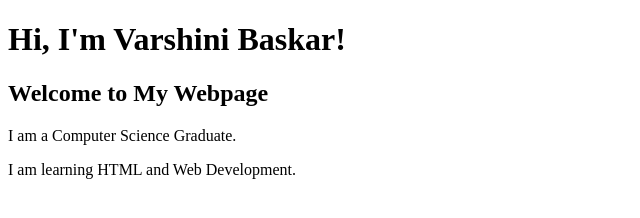
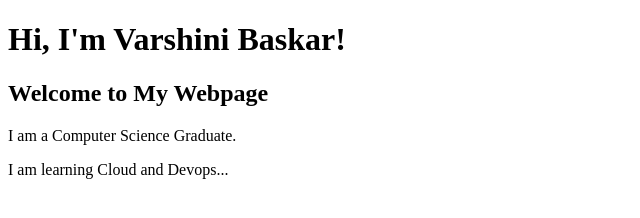
Before and after one commit to VarshiniBaskar-02/samplerepo, a plain HTML site: page index.html in a window 1280 px wide. Shown: the whole page, without its empty margins (0-640 px from the left). Drawn offline with Linux system fonts and the light colour scheme.

Commit message:
fix: changed edu

```diff
--- a/index.html
+++ b/index.html
@@ -12,7 +12,7 @@
 
     <p>I am a Computer Science Graduate.</p>
 
-    <p>I am learning HTML and Web Development.</p>
+    <p>I am learning Cloud and Devops... </p>
 
 </body>
 </html>
```
